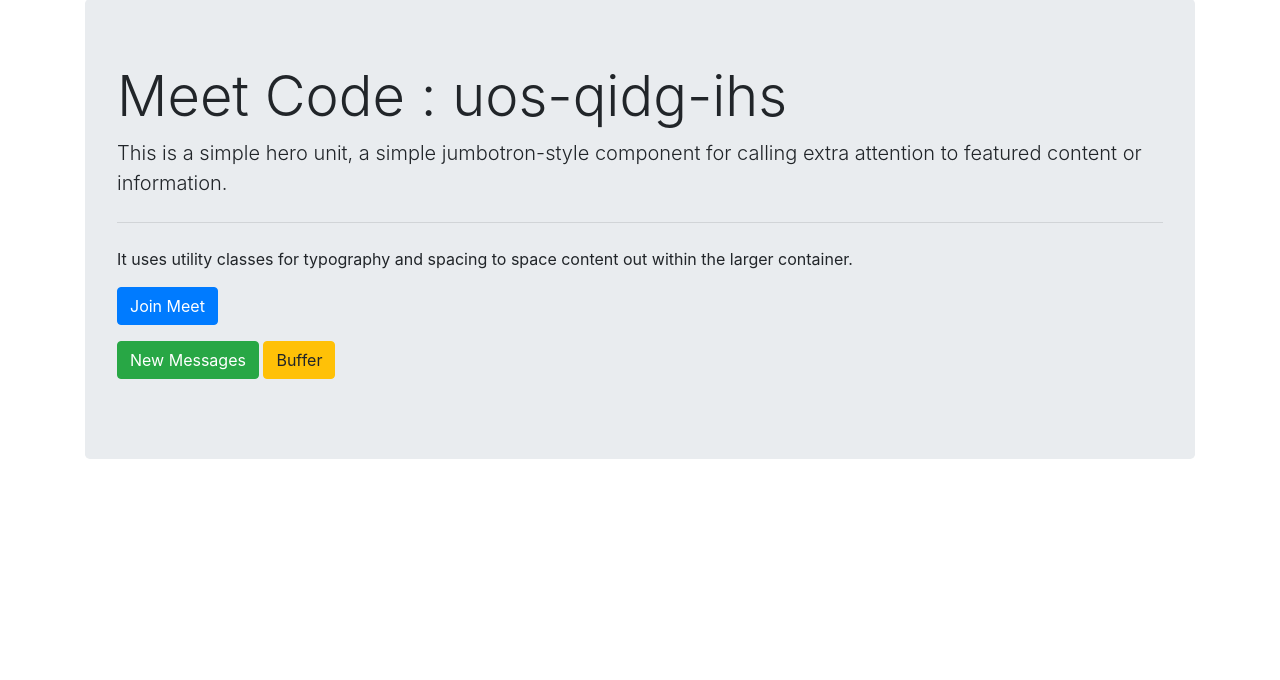
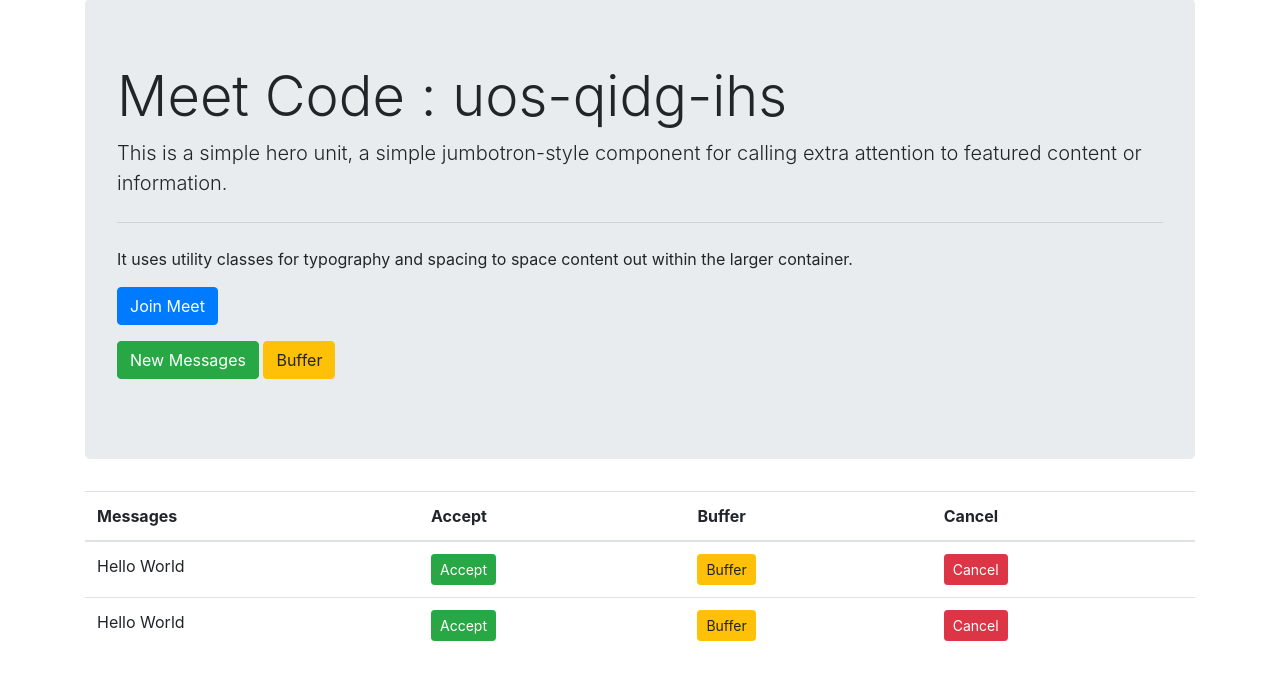
Before and after one commit to shankhanil007/Speak-It-Out, a Django app: template SpeakItOut/templates/newMessages.html in a window 1280 px wide. Shown: the part 57-737 px from the top of the page. Run offline with Django 3.2, Linux system fonts and the light colour scheme; the template is opened without the code that fills it, so the values that code supplies are empty; some libraries are stand-ins or nearby versions.

Commit message:
newMessages HTML

```diff
--- a/SpeakItOut/home/urls.py
+++ b/SpeakItOut/home/urls.py
@@ -8,4 +8,5 @@ urlpatterns = [
     path('message', views.postMessage, name="postMessage"),
     path('dashboard', views.dashboard, name="dashboard"),
     path('meet', views.meet, name="meet"),
+    path('meet/newMessages', views.newMessages, name="newMessages"),
 ]
--- a/SpeakItOut/home/views.py
+++ b/SpeakItOut/home/views.py
@@ -133,3 +133,7 @@ def dashboard(request):
 
 def meet(request):
     return render(request, "meet.html")
+
+
+def newMessages(request):
+    return render(request, "newMessages.html")
--- a/SpeakItOut/templates/newMessages.html
+++ b/SpeakItOut/templates/newMessages.html
@@ -172,7 +172,32 @@
             </div>
         </div>
 
-
+        <div class="container">
+            <table class="table table-hover">
+                <thead>
+                  <tr>
+                    <th scope="col">Messages</th>
+                    <th scope="col">Accept</th>
+                    <th scope="col">Buffer</th>
+                    <th scope="col">Cancel</th>
+                  </tr>
+                </thead>
+                <tbody>
+                  <tr>
+                    <td>Hello World</td>
+                    <td><a href="#" class="btn btn-success btn-sm">Accept</a></td>
+                    <td><a href="#" class="btn btn-warning btn-sm">Buffer</a></td>
+                    <td><a href="#" class="btn btn-danger btn-sm">Cancel</a></td>
+                  </tr>
+                  <tr>
+                    <td>Hello World</td>
+                    <td><a href="#" class="btn btn-success btn-sm">Accept</a></td>
+                    <td><a href="#" class="btn btn-warning btn-sm">Buffer</a></td>
+                    <td><a href="#" class="btn btn-danger btn-sm">Cancel</a></td>
+                  </tr>
+                </tbody>
+              </table>
+        </div>
 
 
 
```
Also changed, not shown: SpeakItOut/templates/meet.html (+0 -15 lines).
